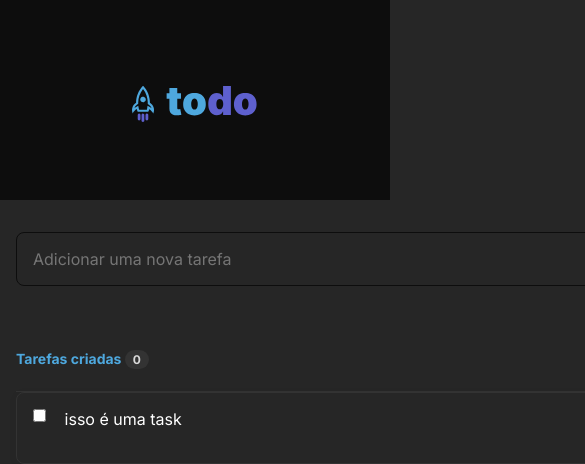
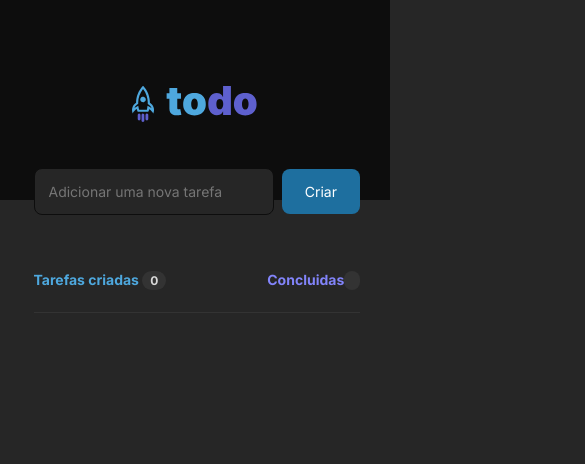
Before and after one commit to vinioliveirar/todo-list-reactjs-ts, a React (Vite) app: page / in a window 390 px wide. Shown: the top 464 px of the page, 585 px wide, since content can reach past the window. Built offline with nearby package versions, Linux system fonts and the light colour scheme.

Commit message:
att logicas

```diff
--- a/package.json
+++ b/package.json
@@ -11,11 +11,13 @@
   "dependencies": {
     "phosphor-react": "^1.4.1",
     "react": "^18.2.0",
-    "react-dom": "^18.2.0"
+    "react-dom": "^18.2.0",
+    "uuid": "^9.0.0"
   },
   "devDependencies": {
     "@types/react": "^18.0.24",
     "@types/react-dom": "^18.0.8",
+    "@types/uuid": "^9.0.0",
     "@vitejs/plugin-react": "^2.2.0",
     "typescript": "^4.6.4",
     "vite": "^3.2.3"
--- a/src/App.module.css
+++ b/src/App.module.css
@@ -1,5 +1,5 @@
 .wrapper {
-  max-width: 70rem;
+  max-width: 40rem;
   margin: 2rem auto;
   padding: 0 1rem;
 
@@ -8,3 +8,11 @@
   gap: 2rem;
   justify-items: center;
 }
+@media (max-width: 768px) {
+  html {
+    font-size: 87.5%;
+  }
+  .wrapper {
+    width: 90%;
+  }
+}
--- a/src/App.tsx
+++ b/src/App.tsx
@@ -8,11 +8,10 @@ function App() {
   return (
     <div>
       <Header />
-      <div>
-        <main className={styles.wrapper}>
-          <Task />
-        </main>
-      </div>
+
+      <main className={styles.wrapper}>
+        <Task />
+      </main>
     </div>
   );
 }
--- a/src/components/ListTask.module.css
+++ b/src/components/ListTask.module.css
@@ -2,7 +2,7 @@
   display: grid;
   flex-direction: row;
   width: 100%;
-  gap: 12px;
+  padding: 0.75rem;
 }
 
 .listTaks li {
@@ -10,10 +10,9 @@
   flex-direction: row;
   align-items: flex-start;
   justify-content: space-between;
-  padding: 16px;
-  gap: 12px;
+  padding: 1rem;
 
-  height: 72px;
+  height: 4.5rem;
 
   background: var(--gray-500);
 
@@ -21,9 +20,57 @@
   box-shadow: 0px 2px 8px rgba(0, 0, 0, 0.06);
   border-radius: 8px;
 }
+.checkbox[type="checkbox"] {
+  position: relative;
+  width: 1.5em;
+  height: 1.5em;
+  border: 1px solid var(--blue);
+  border-radius: 999px;
+  appearance: none;
+  outline: 0;
+  cursor: pointer;
+  transition: background 175ms cubic-bezier(0.1, 0.1, 0.25, 1);
+}
+
+.checkbox[type="checkbox"]:checked {
+  color: var(--white);
+  background: var(--purple);
+  border-color: var(--purple);
+}
+input[type="checkbox"]::before {
+  position: absolute;
+  content: "";
+  display: block;
+  top: 2px;
+  left: 7px;
+  width: 8px;
+  height: 14px;
+  border-style: solid;
+  border-color: #fff;
+  border-width: 0 2px 2px 0;
+  transform: rotate(45deg);
+  opacity: 0;
+}
+.checkbox[type="checkbox"]:checked::before {
+  opacity: 1;
+}
+
 .listTaks li label {
   color: var(--white);
   width: 90%;
+}
+.task {
+  color: var(--white);
+  width: 90%;
+}
+.task::before {
+  content: attr(data-content);
+  color: gray;
+  clip-path: polygon(0 0, 0 0, 0% 100%, 0 100%);
+  text-decoration: line-through;
+  text-decoration-thickness: 3px;
+  text-decoration-color: black;
+  transition: clip-path 200ms cubic-bezier(0.25, 0.46, 0.45, 0.94);
 }
 
 .listTaks button {
--- a/src/components/ListTask.tsx
+++ b/src/components/ListTask.tsx
@@ -1,10 +1,16 @@
 import { Trash } from "phosphor-react";
 import styles from "./ListTask.module.css";
+import { Task } from "./Task";
 
 interface TaskProps {
-  content: string;
+  task: Task;
+  onDeleteTask: (task: string) => void;
 }
-export function ListTaks({ content }: TaskProps) {
+
+export function ListTaks({ task, onDeleteTask }: TaskProps) {
+  function handleDeleteTask() {
+    onDeleteTask(task.content);
+  }
   return (
     <div>
       <section className={styles.contentTasks}>
@@ -12,12 +18,15 @@ export function ListTaks({ content }: TaskProps) {
           <ul className={styles.listTaks}>
             <li>
               <input
+                id={task.id}
+                className={styles.checkbox}
                 type="checkbox"
-                name="campo-checkbox"
-                id="campo-checkbox"
+                name="todo"
               />
-              <label htmlFor="campo-checkbox">{content}</label>
-              <button>
+              <label className={styles.task} htmlFor={task.id}>
+                {task.content}
+              </label>
+              <button title="Deletar Task" onClick={handleDeleteTask}>
                 <Trash size={20} />
               </button>
             </li>
--- a/src/components/Task.module.css
+++ b/src/components/Task.module.css
@@ -1,6 +1,9 @@
+.content {
+  width: 100%;
+}
+
 .input {
-  max-width: 736px;
-
+  margin-top: -60px;
   display: flex;
   flex-direction: row;
   align-items: center;
@@ -8,8 +11,6 @@
   gap: 8px;
 }
 .input > input {
-  width: 39.875rem;
-  height: 3.375rem;
   padding: 1rem;
   gap: 8px;
   background: var(--gray-500);
@@ -38,7 +39,6 @@
 
 .contentBox {
   margin-top: 4rem;
-  width: 736px;
 
   display: flex;
   flex-direction: column;
--- a/src/components/Task.tsx
+++ b/src/components/Task.tsx
@@ -1,15 +1,21 @@
-import { ChangeEvent, FormEvent, useState } from "react";
+import { ChangeEvent, FormEvent, HtmlHTMLAttributes, useState } from "react";
+import { v4 } from "uuid";
 import { ListTaks } from "./ListTask";
 import styles from "./Task.module.css";
 
+export interface Task {
+  id: string;
+  content: string;
+}
+
 export function Task() {
-  const [tasks, setTaks] = useState(["isso é uma task"]);
+  const [tasks, setTaks] = useState<Task[]>([]);
 
   const [newTaskText, setNewTaskText] = useState("");
 
   function handleCreateNewTaks(event: FormEvent) {
     event.preventDefault();
-    setTaks([...tasks, newTaskText]);
+    setTaks([...tasks, { id: v4(), content: newTaskText }]);
     setNewTaskText("");
   }
 
@@ -18,9 +24,16 @@ export function Task() {
     setNewTaskText(event.target.value);
   }
 
+  function deleteTask(taskToDelete: string) {
+    const tasksWithoutDeletedOne = tasks.filter((task) => {
+      return task.content !== taskToDelete;
+    });
+    setTaks(tasksWithoutDeletedOne);
+  }
+
   return (
-    <div>
-      <div>
+    <div className={styles.content}>
+      <div className="input">
         <form onSubmit={handleCreateNewTaks} className={styles.input}>
           <input
             type="text"
@@ -35,15 +48,18 @@ export function Task() {
       <div className={styles.contentBox}>
         <header className={styles.taskHeader}>
           <p className={styles.created}>
-            Tarefas criadas <span className={styles.counter}>0</span>
+            Tarefas criadas{" "}
+            <span className={styles.counter}>{tasks.length}</span>
           </p>
           <p className={styles.done}>
-            Concluidas <span className={styles.counter}>0</span>
+            Concluidas <span className={styles.counter}></span>
           </p>
         </header>
         <section className={styles.contentListTask}>
           {tasks.map((task) => {
-            return <ListTaks content={task} />;
+            return (
+              <ListTaks key={task.id} task={task} onDeleteTask={deleteTask} />
+            );
           })}
         </section>
       </div>
```
Also changed, not shown: 1 other file (tests, documents, lock files or other folders).
